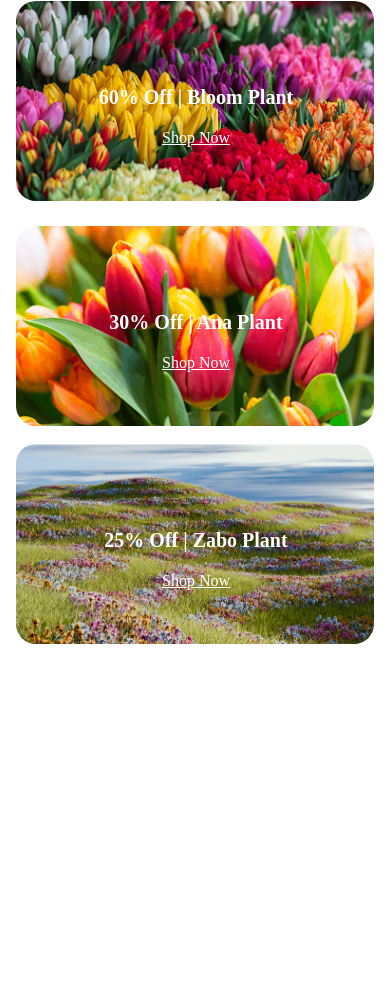
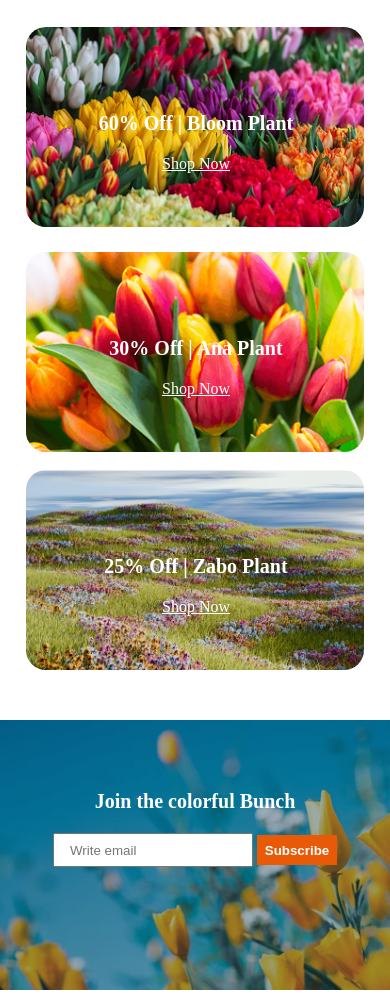
Before and after one commit to Tahmin-Muntaha/assignment-02, a plain HTML site: page index.html in a window 390 px wide. Shown: the part 3883-4888 px from the top of the page. Before the commit the page ends 4577 px from the top, so only its background shows below. Drawn offline with Linux system fonts and the light colour scheme.

Commit message:
subscribe-section

```diff
--- a/index.html
+++ b/index.html
@@ -126,6 +126,14 @@
                 </div>
             </div>
         </section>
+        <section class="subscribe">
+            <div class="sub-box">
+                <h3>Join the colorful Bunch</h3>
+                <input type="email" placeholder="Write email">
+                <button class="btn sub-btn">Subscribe</button>
+
+            </div>
+        </section>
     </main>
     <footer></footer>
 </body>
--- a/style.css
+++ b/style.css
@@ -146,6 +146,9 @@ header{
 .deals{
     text-align: center;
     margin-bottom: 50px;
+    margin-left: 10px;
+    margin-right: 10px;
+
 }
 .deals-title{
     font-size: 50px;
@@ -211,7 +214,32 @@ header{
     background-image: url(assets/deal-zabo.png);
     background-size: cover;
 }
+/*subscribe section*/
+ .sub-box{
+    height:400px;
+    max-width:1140px;
+    width: 100%;
+    text-align: center;
+    padding-top: 50px;
+    background-image: url(assets/news-letter-bg.png);
+    background-size: cover;
+}
+.sub-btn{
+    width: 150px;
+    height: 30px;
 
+}
+.sub-box input{
+    width: 644px;
+
+    height: 30px;
+    padding: 15px;
+
+}
+.sub-box h3{
+    color:white;
+    font-size: 50px;
+}
 
 
 
@@ -299,6 +327,27 @@ header{
     width: 100%;
     max-width: 360px;
 }
+.sub-btn{
+    width: 80px;
+    height: 30px;
+
+}
+.sub-box input{
+    width: 200px;
+
+    height: 30px;
+    padding: 15px;
+
+}
+.sub-box h3{
+    color:white;
+    font-size: 20px;
+}
+.sub-box{
+
+    height:270px;
+
+}
 
 
 
```
